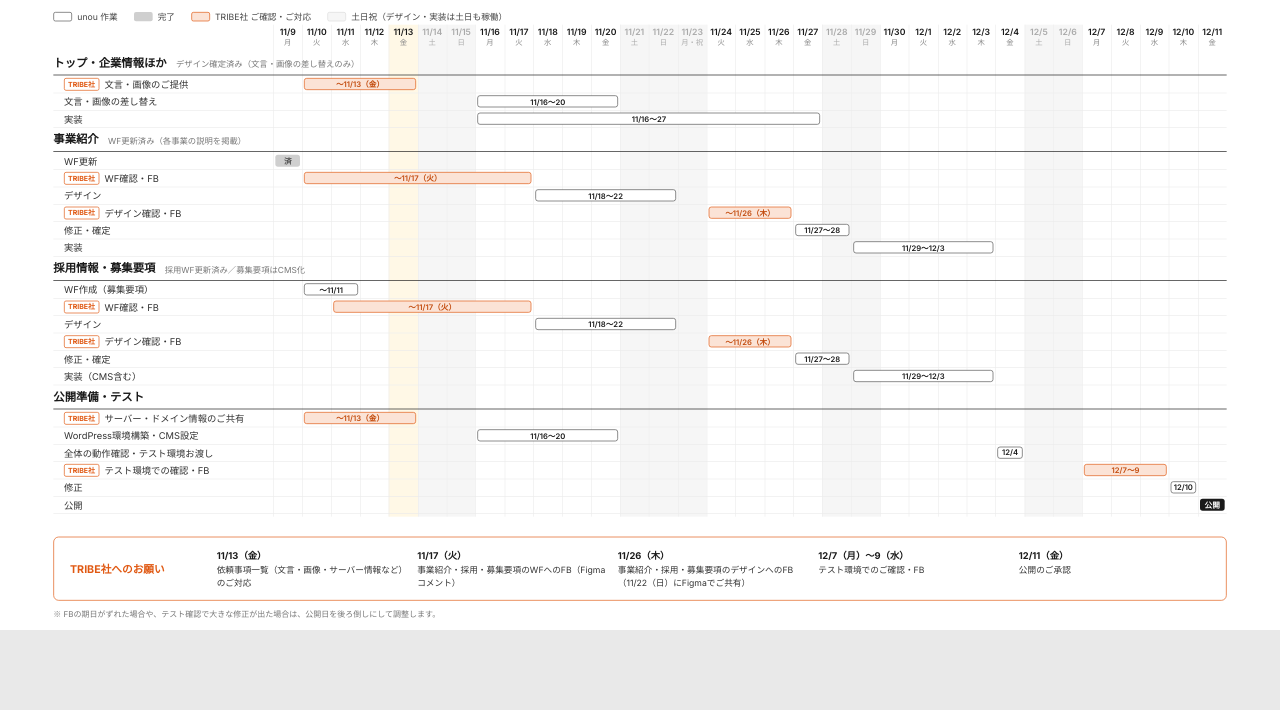
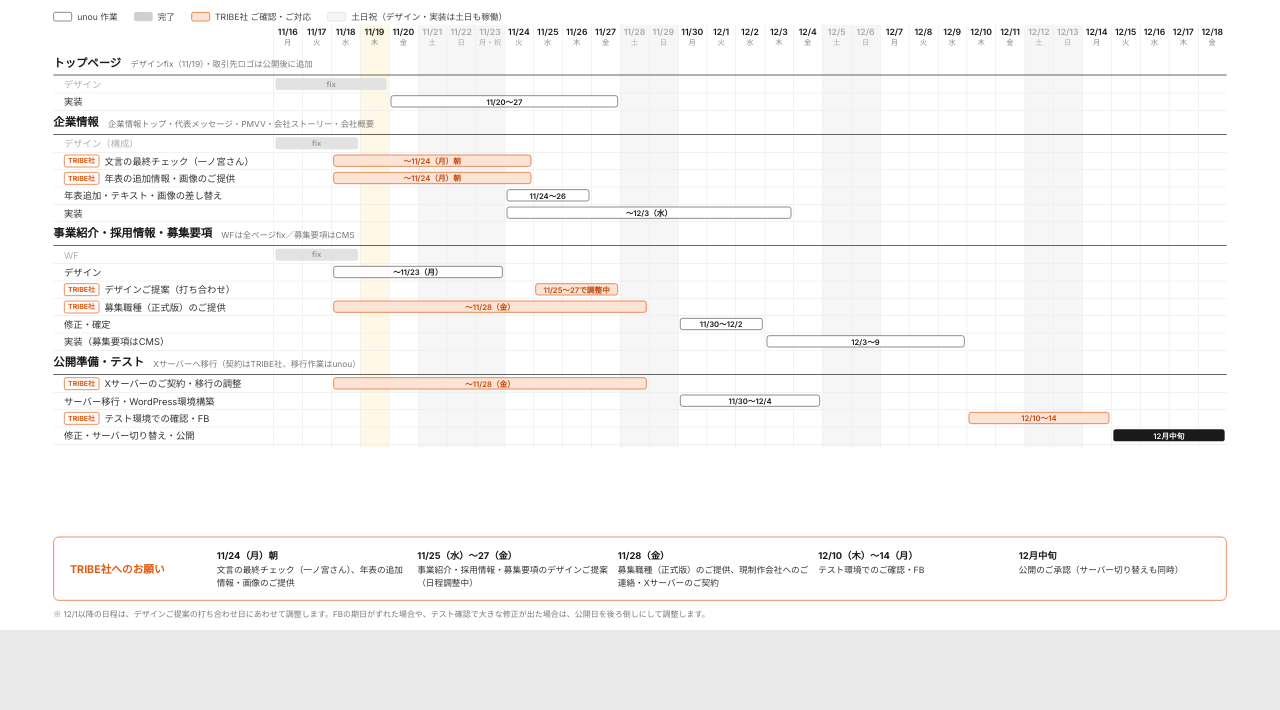
Before and after one commit to unouinc/tribe, a plain HTML site: page schedule.html in a window 1280 px wide. Shown: the part 90-800 px from the top of the page. Drawn offline with Linux system fonts and the light colour scheme.

Commit message:
スケジュールを11/19時点に更新（トップデザインfix、12月中旬公開、完了項目をグレーアウト）
Co-Authored-By: Claude Opus 5.5 <noreply@anthropic.com>
Claude-Session: https://claude.ai/code/session_01HbiF9eLM6LBEZL6qNMSmjU

```diff
--- a/schedule.html
+++ b/schedule.html
@@ -23,10 +23,11 @@ body{background:#e9e9e9;font-family:"Inter","Noto Sans JP",sans-serif;color:#1a1
 .gh span{font-size:12.5px;color:#777}
 .rl{position:absolute;left:96px;width:310px;height:26px;display:flex;align-items:center;gap:8px;font-size:14px;color:#333}
 .rl i{font-style:normal;font-size:10.5px;font-weight:700;color:#E05913;border:1px solid #E05913;border-radius:3px;padding:0 5px;line-height:17px}
+.rl.done{color:#b0b0b0}
 .rline{position:absolute;left:80px;right:80px;border-top:1px solid #ececec}
 .bar{position:absolute;height:18px;border-radius:4px;font-size:11.5px;font-weight:600;display:flex;align-items:center;justify-content:center;white-space:nowrap;z-index:2}
 .bu,.bu{background:#fff;border:1.5px solid #555;color:#1a1a1a}
-.bd,.bd{background:#cfcfcf;color:#555}
+.bd,.bd{background:#e2e2e2;color:#999}
 .bt{background:#fbe3d6;border:1.5px solid #E05913;color:#C24A0C}
 .bp{background:#1a1a1a;color:#fff}
 .ask{position:absolute;left:80px;right:80px;bottom:44px;border:1.5px solid #E05913;border-radius:8px;padding:16px 24px;display:grid;grid-template-columns:200px 1fr;gap:20px;align-items:center}
@@ -36,36 +37,49 @@ body{background:#e9e9e9;font-family:"Inter","Noto Sans JP",sans-serif;color:#1a1
 .ask li b{display:block;font-size:14px;color:#1a1a1a}
 .note{position:absolute;left:80px;bottom:16px;font-size:12px;color:#777}
 </style></head><body><div class="slide">
-<div class="hd"><div><h1>公開までのスケジュール</h1><p>TRIBE HOLDINGS JAPAN コーポレートサイト ／ 12/11（金）公開予定</p></div><div class="asof">2026.11.13 時点<br>UNOU Design</div></div>
+<div class="hd"><div><h1>公開までのスケジュール</h1><p>TRIBE HOLDINGS JAPAN コーポレートサイト ／ 12月中旬 公開予定</p></div><div class="asof">2026.11.19 時点<br>UNOU Design</div></div>
 <div class="leg"><span><i style="background:#fff;border:1.5px solid #555"></i>unou 作業</span><span><i style="background:#cfcfcf"></i>完了</span><span><i style="background:#fbe3d6;border:1.5px solid #E05913"></i>TRIBE社 ご確認・ご対応</span><span><i style="background:#f6f6f6;border:1px solid #ddd"></i>土日祝（デザイン・実装は土日も稼働）</span></div>
 <div id="g"></div>
 <script>
-var D0=new Date(2026,10,9),N=33,HOL=['11/23'],TODAY='11/13',LX=410,GW=1430,CW=GW/N,TOP=216,RH=26,GH=32,GAP=5,WD='日月火水木金土';
+var D0=new Date(2026,10,16),N=33,HOL=['11/23'],TODAY='11/19',LX=410,GW=1430,CW=GW/N,TOP=216,RH=26,GH=32,GAP=5,WD='日月火水木金土';
 var G=[
-['トップ・企業情報ほか','デザイン確定済み（文言・画像の差し替えのみ）',[
- ['文言・画像のご提供','t','11/10','11/13','〜11/13（金）'],['文言・画像の差し替え','u','11/16','11/20','11/16〜20'],['実装','u','11/16','11/27','11/16〜27']]],
-['事業紹介','WF更新済み（各事業の説明を掲載）',[
- ['WF更新','d','11/9','11/9','済'],['WF確認・FB','t','11/10','11/17','〜11/17（火）'],['デザイン','u','11/18','11/22','11/18〜22'],['デザイン確認・FB','t','11/24','11/26','〜11/26（木）'],['修正・確定','u','11/27','11/28','11/27〜28'],['実装','u','11/29','12/3','11/29〜12/3']]],
-['採用情報・募集要項','採用WF更新済み／募集要項はCMS化',[
- ['WF作成（募集要項）','u','11/10','11/11','〜11/11'],['WF確認・FB','t','11/11','11/17','〜11/17（火）'],['デザイン','u','11/18','11/22','11/18〜22'],['デザイン確認・FB','t','11/24','11/26','〜11/26（木）'],['修正・確定','u','11/27','11/28','11/27〜28'],['実装（CMS含む）','u','11/29','12/3','11/29〜12/3']]],
-['公開準備・テスト','',[
- ['サーバー・ドメイン情報のご共有','t','11/10','11/13','〜11/13（金）'],['WordPress環境構築・CMS設定','u','11/16','11/20','11/16〜20'],['全体の動作確認・テスト環境お渡し','u','12/4','12/4','12/4'],['テスト環境での確認・FB','t','12/7','12/9','12/7〜9'],['修正','u','12/10','12/10','12/10'],['公開','p','12/11','12/11','公開']]]
+['トップページ','デザインfix（11/19）・取引先ロゴは公開後に追加',[
+ ['デザイン','d','11/16','11/19','fix'],
+ ['実装','u','11/20','11/27','11/20〜27']]],
+['企業情報','企業情報トップ・代表メッセージ・PMVV・会社ストーリー・会社概要',[
+ ['デザイン（構成）','d','11/16','11/18','fix'],
+ ['文言の最終チェック（一ノ宮さん）','t','11/18','11/24','〜11/24（月）朝'],
+ ['年表の追加情報・画像のご提供','t','11/18','11/24','〜11/24（月）朝'],
+ ['年表追加・テキスト・画像の差し替え','u','11/24','11/26','11/24〜26'],
+ ['実装','u','11/24','12/3','〜12/3（水）']]],
+['事業紹介・採用情報・募集要項','WFは全ページfix／募集要項はCMS',[
+ ['WF','d','11/16','11/18','fix'],
+ ['デザイン','u','11/18','11/23','〜11/23（月）'],
+ ['デザインご提案（打ち合わせ）','t','11/25','11/27','11/25〜27で調整中'],
+ ['募集職種（正式版）のご提供','t','11/18','11/28','〜11/28（金）'],
+ ['修正・確定','u','11/30','12/2','11/30〜12/2'],
+ ['実装（募集要項はCMS）','u','12/3','12/9','12/3〜9']]],
+['公開準備・テスト','Xサーバーへ移行（契約はTRIBE社、移行作業はunou）',[
+ ['Xサーバーのご契約・移行の調整','t','11/18','11/28','〜11/28（金）'],
+ ['サーバー移行・WordPress環境構築','u','11/30','12/4','11/30〜12/4'],
+ ['テスト環境での確認・FB','t','12/10','12/14','12/10〜14'],
+ ['修正・サーバー切り替え・公開','p','12/15','12/18','12月中旬']]]
 ];
 function idx(md){var p=md.split('/');var d=new Date(2026,p[0]-1,+p[1]);return Math.round((d-D0)/864e5);}
 var h='',y=TOP,rows='';
 G.forEach(function(g){rows+='<div class="gh" style="top:'+y+'px"><b>'+g[0]+'</b><span>'+g[1]+'</span></div>';y+=GH;
- g[2].forEach(function(r){var t=r[1]=='t';rows+='<div class="rl" style="top:'+y+'px">'+(t?'<i>TRIBE社</i>':'')+r[0]+'</div>';
+ g[2].forEach(function(r){var t=r[1]=='t';rows+='<div class="rl'+(r[1]=='d'?' done':'')+'" style="top:'+y+'px">'+(t?'<i>TRIBE社</i>':'')+r[0]+'</div>';
   var s=idx(r[2]),e=idx(r[3]);rows+='<div class="bar b'+r[1]+'" style="top:'+(y+4)+'px;left:'+(LX+s*CW+3)+'px;width:'+((e-s+1)*CW-6)+'px">'+r[4]+'</div><div class="rline" style="top:'+(y+RH)+'px"></div>';y+=RH;});y+=GAP;});
 for(var i=0;i<N;i++){var d=new Date(D0.getTime()+i*864e5),md=(d.getMonth()+1)+'/'+d.getDate(),w=d.getDay(),we=(w==0||w==6||HOL.indexOf(md)>-1)?' we':'',td=md==TODAY?' today':'';
  h+='<div class="col'+we+td+'" style="left:'+(LX+i*CW)+'px;width:'+CW+'px;height:'+(y-TOP+44)+'px"></div><div class="dh'+we+td+'" style="left:'+(LX+i*CW)+'px;width:'+CW+'px"><b>'+md+'</b><span>'+WD[w]+(HOL.indexOf(md)>-1?'・祝':'')+'</span></div>';}
 document.getElementById('g').innerHTML=h+rows;
 </script>
 <div class="ask"><h3>TRIBE社へのお願い</h3><ul>
-<li><b>11/13（金）</b>依頼事項一覧（文言・画像・サーバー情報など）のご対応</li>
-<li><b>11/17（火）</b>事業紹介・採用・募集要項のWFへのFB（Figmaコメント）</li>
-<li><b>11/26（木）</b>事業紹介・採用・募集要項のデザインへのFB（11/22（日）にFigmaでご共有）</li>
-<li><b>12/7（月）〜9（水）</b>テスト環境でのご確認・FB</li>
-<li><b>12/11（金）</b>公開のご承認</li>
+<li><b>11/24（月）朝</b>文言の最終チェック（一ノ宮さん）、年表の追加情報・画像のご提供</li>
+<li><b>11/25（水）〜27（金）</b>事業紹介・採用情報・募集要項のデザインご提案（日程調整中）</li>
+<li><b>11/28（金）</b>募集職種（正式版）のご提供、現制作会社へのご連絡・Xサーバーのご契約</li>
+<li><b>12/10（木）〜14（月）</b>テスト環境でのご確認・FB</li>
+<li><b>12月中旬</b>公開のご承認（サーバー切り替えも同時）</li>
 </ul></div>
-<p class="note">※ FBの期日がずれた場合や、テスト確認で大きな修正が出た場合は、公開日を後ろ倒しにして調整します。</p>
+<p class="note">※ 12/1以降の日程は、デザインご提案の打ち合わせ日にあわせて調整します。FBの期日がずれた場合や、テスト確認で大きな修正が出た場合は、公開日を後ろ倒しにして調整します。</p>
 </div><script>function f(){var k=Math.min(1,window.innerWidth/1920);var e=document.querySelector(".slide");e.style.transformOrigin="top left";e.style.transform="scale("+k+")";document.body.style.height=(1080*k)+"px";e.style.margin=k<1?"0":"0 auto";}f();addEventListener("resize",f);</script></body></html>
```
Also changed, not shown: index.html (+1 -1 lines).
